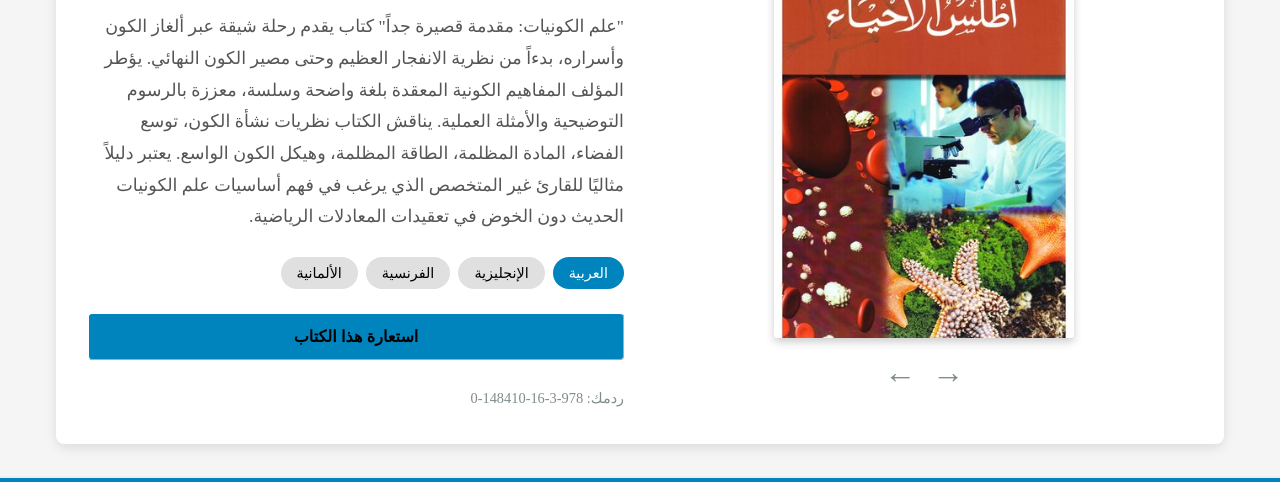
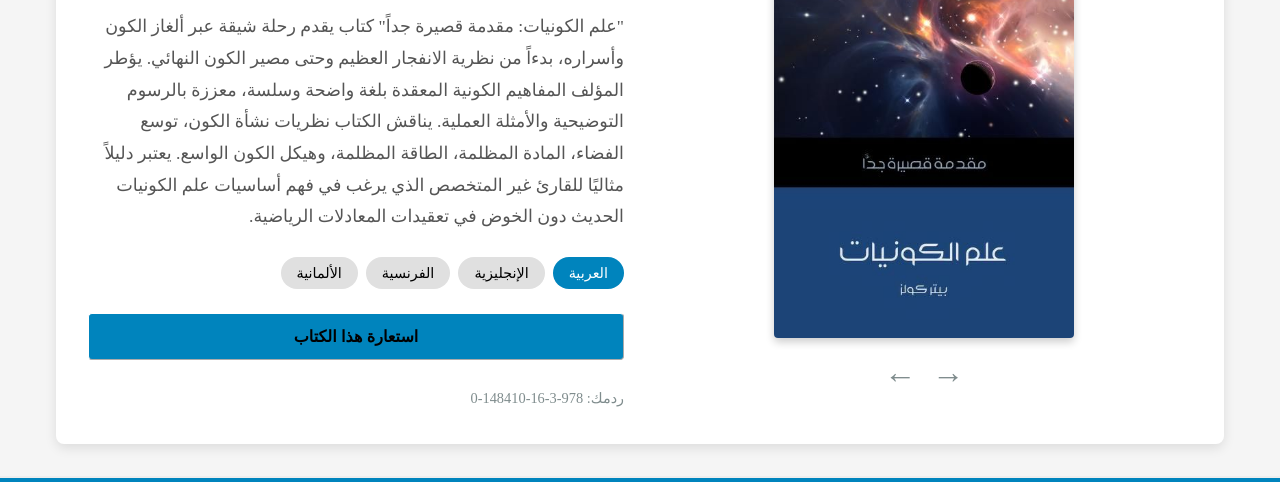
Before and after one commit to NoraHK3/MARREFALIBRARY, a plain HTML site: page BookPreview.html in a window 1280 px wide. Shown: the part 258-740 px from the top of the page. Drawn offline with Linux system fonts and the light colour scheme.

Commit message:
Update BookPreview.html

```diff
--- a/BookPreview.html
+++ b/BookPreview.html
@@ -367,7 +367,7 @@
 
             <div class="book-display">
                 <div class="book-cover-container">
-                    <img src="images/BioBook.png" alt="غلاف الكتاب" class="book-cover">
+                    <img src="images/book3.jpeg" alt="غلاف الكتاب" class="book-cover">
                 </div>
 
                 <div class="nav-arrows">
```
